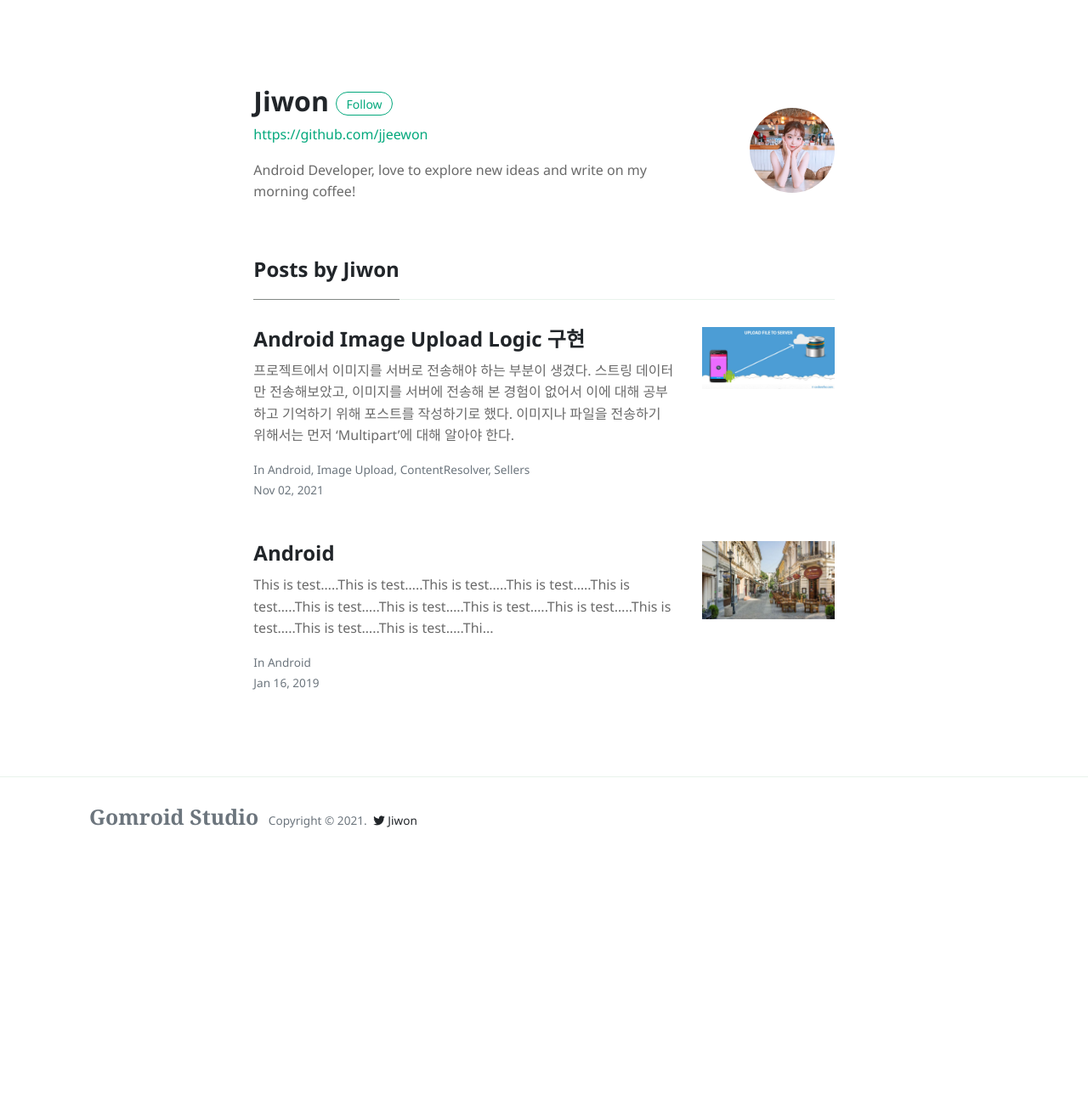
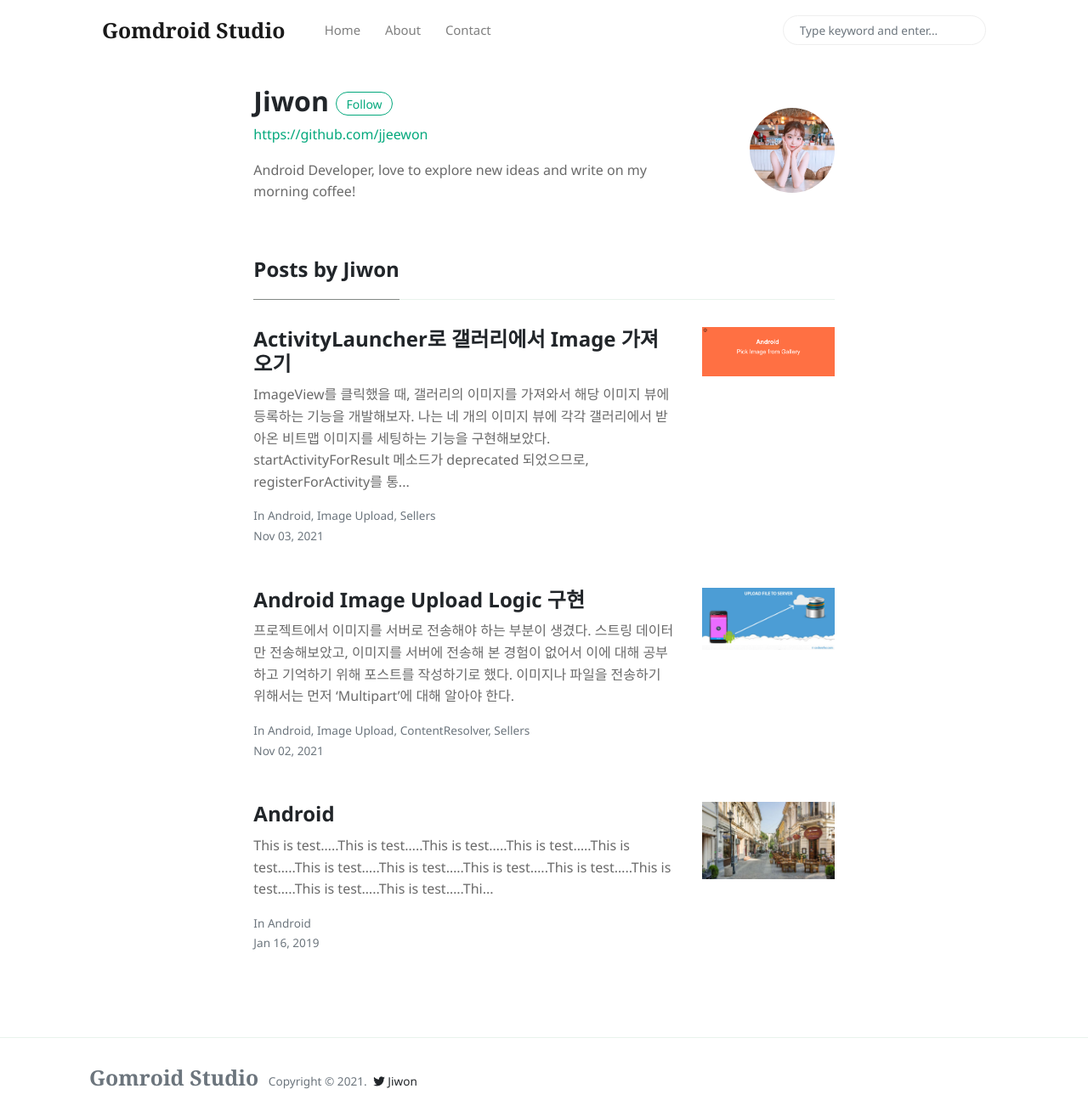
Before and after one commit to jjeewon/jjeewon.github.io, a Jekyll site: the page built from _pages/author-jiwon.html, in a window 1280 px wide and 1315 px high. Shown: the whole window at 85% size. Built offline with Jekyll 4.4.1, drawn with Linux system fonts in a browser that asks for light colours; nearby versions of some CDN libraries; part of the change alters nothing that is shown.

Commit message:
갤러리에서 이미지 가져오기 포스트 업로드

````diff
--- a/_posts/2021-11-02-image-upload-logic.md
+++ b/_posts/2021-11-02-image-upload-logic.md
@@ -12,11 +12,11 @@ image: assets/images/file_upload.jpeg
 
 웹 클라이언트가 요청을 보낼 때, http 프로토콜의 바디에 데이터를 ‘여러 부분’으로 나눠서 보내는 것이다. 서버에 파일을 업로드할 때, http 프로토콜의 바디에 파일 정보를 담아서 전송하는데, 파일을 한번에 여러개 전송하면 body 부분에 파일이 여러개의 부분으로 연결되어 전송한다.<sup>[1](#footnote_1)</sup>
 
-#### 안드로이드에서 안드로이드 업로드 로직 구현해보기<sup>[2](#footnote_2)</sup>
+#### 안드로이드에서 업로드 로직 구현해보기<sup>[2](#footnote_2)</sup>
 
 (1) 매니페스트 파일에서 저장소 퍼미션 주기<sup>[3](#footnote_3)</sup>
 
-![image info](./file_permission.png)
+![image info](/assets/images/file_permission.png)
 
 ```
 public static final String WRITE_EXTERNAL_STORAGE
--- /dev/null
+++ b/_posts/2021-11-03-image-upload-activity.md
@@ -0,0 +1,153 @@
+---
+layout: post
+title:  "ActivityLauncher로 갤러리에서 Image 가져오기"
+author: jiwon
+categories: [ Android, Image Upload, Sellers ]
+image: assets/images/image_upload.png
+---
+
+ImageView를 클릭했을 때, 갤러리의 이미지를 가져와서 해당 이미지 뷰에 등록하는 기능을 개발해보자. 나는 네 개의 이미지 뷰에 각각 갤러리에서 받아온 비트맵 이미지를 세팅하는 기능을 구현해보았다. startActivityForResult 메소드가 deprecated 되었으므로,  registerForActivity를 통해 ActivityLauncher를 만들어서 안드로이드 앱에서 갤러리의 이미지를 가져오게 하였다.<sup>[1](#footnote_1)</sup>
+
+
+
+#### 갤러리에서 사진을 불러와서 이미지뷰에 세팅하는 기능 구현해보기
+
+(1) 이미지 뷰 레이아웃 정의하기
+
+[activity_productRegistration.xml]
+```
+            <ImageView
+                android:id="@+id/iv_1"
+                android:layout_width="80dp"
+                android:layout_height="80dp"
+                app:layout_constraintLeft_toLeftOf="parent"
+                app:layout_constraintTop_toTopOf="parent"
+                app:layout_constraintRight_toLeftOf="@id/iv_2"
+                android:src="@drawable/img_addphoto"
+                />
+            <ImageView
+                android:id="@+id/iv_2"
+                android:layout_width="80dp"
+                android:layout_height="80dp"
+                app:layout_constraintLeft_toRightOf="@id/iv_1"
+                app:layout_constraintTop_toTopOf="@id/iv_1"
+                app:layout_constraintRight_toLeftOf="@id/iv_3"
+                android:src="@drawable/img_addphoto"
+                />
+            <ImageView
+                android:id="@+id/iv_3"
+                android:layout_width="80dp"
+                android:layout_height="80dp"
+                app:layout_constraintLeft_toRightOf="@id/iv_2"
+                app:layout_constraintRight_toLeftOf="@id/iv_4"
+                app:layout_constraintTop_toTopOf="@id/iv_2"
+                android:src="@drawable/img_addphoto"
+                />
+            <ImageView
+                android:id="@+id/iv_4"
+                android:layout_width="80dp"
+                android:layout_height="80dp"
+                app:layout_constraintLeft_toRightOf="@id/iv_3"
+                app:layout_constraintRight_toRightOf="parent"
+                app:layout_constraintTop_toTopOf="@id/iv_3"
+                android:src="@drawable/img_addphoto"
+                />
+```
+
+위의 레이아웃을 화면에 띄워보면 다음과 같이 나온다.
+
+<p align="center"><img src="/assets/images/iv_before.png"></p>
+
+
+(2) viewmodel에 클릭이벤트 정의하고 get 함수 정의하기
+
+[ProductRegistrationViewmodel.kt]
+```
+private val imageViewClickEvent = SingleLiveEvent<Int>()
+fun getImageFromGallery(num: Int){
+        imageViewClickEvent.postValue(num)
+    }
+```
+
+Int로 정의한 이유는, 데이터바인딩된 레이아웃에서 네 개의 이미지뷰를 'Int값'으로 이미지뷰를 판별하기 위해서이다.
+
+(3) 데이터바인딩한 레이아웃에서 이미지뷰 onClick으로 클릭 이벤트가 일어났음을 알려주기
+
+[activity_productRegistration.xml]
+```
+            <ImageView
+                android:id="@+id/iv_1"
+                .....
+                .....
+                android:onClick="@{()->productRegistrationViewModel.getImageFromGallery(1)}"
+                />
+            <ImageView
+                android:id="@+id/iv_2"
+                .....
+                .....
+                android:onClick="@{()->productRegistrationViewModel.getImageFromGallery(2)}"
+                />
+            <ImageView
+                android:id="@+id/iv_3"
+                .....
+                .....
+                android:onClick="@{()->productRegistrationViewModel.getImageFromGallery(3)}"
+                />
+            <ImageView
+                android:id="@+id/iv_4"
+                .....
+                .....
+                android:onClick="@{()->productRegistrationViewModel.getImageFromGallery(4)}"
+                />
+```
+
+(4) 액티비티에서 뷰모델의 클릭이벤트를 구독하여, num번째 이미지 뷰 클릭 시 액티비티의 getImageFromGallery 함수에 num 넘기기
+
+[ProductRegistrationActivity.kt]
+```
+productRegistraionViewModel.getImageViewClickEvent().observe(this, Observer { num ->
+             getImageFromGallery(num)
+         })
+```
+
+(5) registerAcitivtyForResult를 받은 결과 값(uri)를 처리하는 ActivityLauncher 객체 getContent 정의
+
+[ProductRegistrationActivity.kt]
+```
+val getContent = registerForActivityResult(ActivityResultContracts.GetContent()) { uri: Uri? ->
+        uri?.let{
+            val bitmap = getBitmapFromUri(uri)
+            bitmap?.let {
+                when(productRegistraionViewModel.current_iv_id){
+                    1 -> binding.iv1.setImageBitmap(bitmap)
+                    2 -> binding.iv2.setImageBitmap(bitmap)
+                    3 -> binding.iv3.setImageBitmap(bitmap)
+                    4 -> binding.iv4.setImageBitmap(bitmap)
+                }
+            }
+        }
+    }
+
+fun getImageFromGallery(imageNum: Int){
+        productRegistraionViewModel.current_iv_id = imageNum
+        getContent.launch("image/*")
+    }
+```
+
+'image/*'로 input 타입이 지정된 getContent를 통해 갤러리에서 사용자가 이미지를 선택하면, 콜백 람다에서 그 이미지의 uri를 받아 비트맵 객체로 만들어준다. 비트맵 객체는 getImageFromGallery에서 받아놓은 current_iv_id 값을 통해 현재 이미지 뷰의 비트맵이미지로 설정한다.
+
+
+
+(6) 안드로이드 에뮬레이터에서 테스트 해보기
+
+<p align="center"><img src="/assets/images/upload_gallery.png"></p>
+에뮬레이터에서 첫 번째 이미지 뷰를 클릭했을 때, 다음과 같이 갤러리에 저장된 사진들이 나온다. 나는 미리 에뮬레이터에서 카메라로 사진 한 개를 찍어놨기 때문에, 갤러리에서 사진 한 개만 보인다.
+
+<p align="center"><img src="/assets/images/iv_first_clicked.png"></p>
+
+사진을 선택하면, 다음과 같이 첫 번째 이미지 뷰에 선택된 사진이 설정된다.
+다만, 원래 이미지 뷰에 있던 이미지랑 크기가 안맞는데 이것은 차후에 Glide 라이브러리를 통해서 크기를 조정해봐야겠다.
+
+
+[참고 사이트]
+<a name="footnote_1">1</a>: [안드로이드 getActivityForResult 관련 공식 문서](https://developer.android.com/training/basics/intents/result)
````
Also changed, not shown: assets/images/file_permission.png (added), assets/images/image_upload.png (added), assets/images/iv_before.png (added), assets/images/iv_first_clicked.png (added), assets/images/upload_gallery.png (added).
